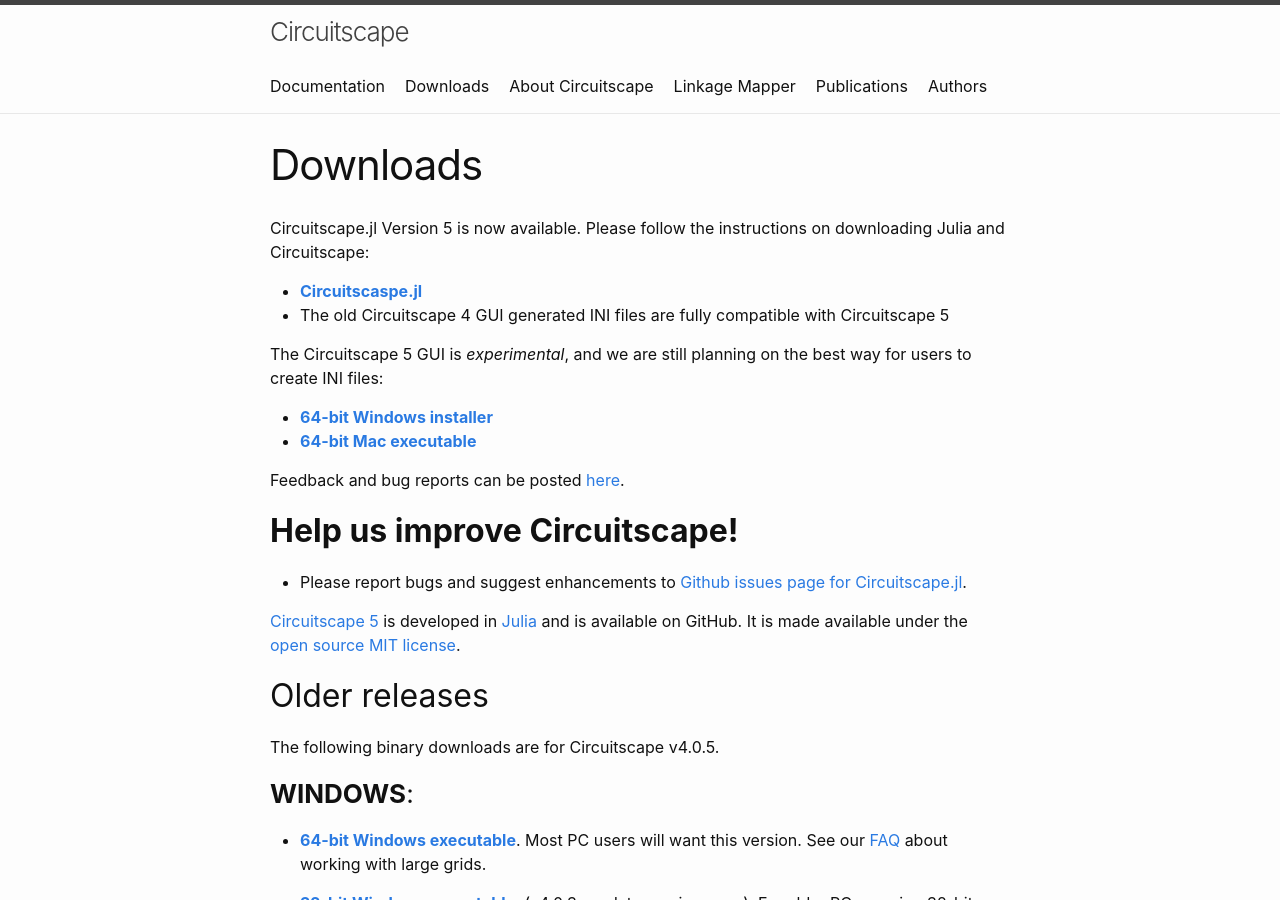
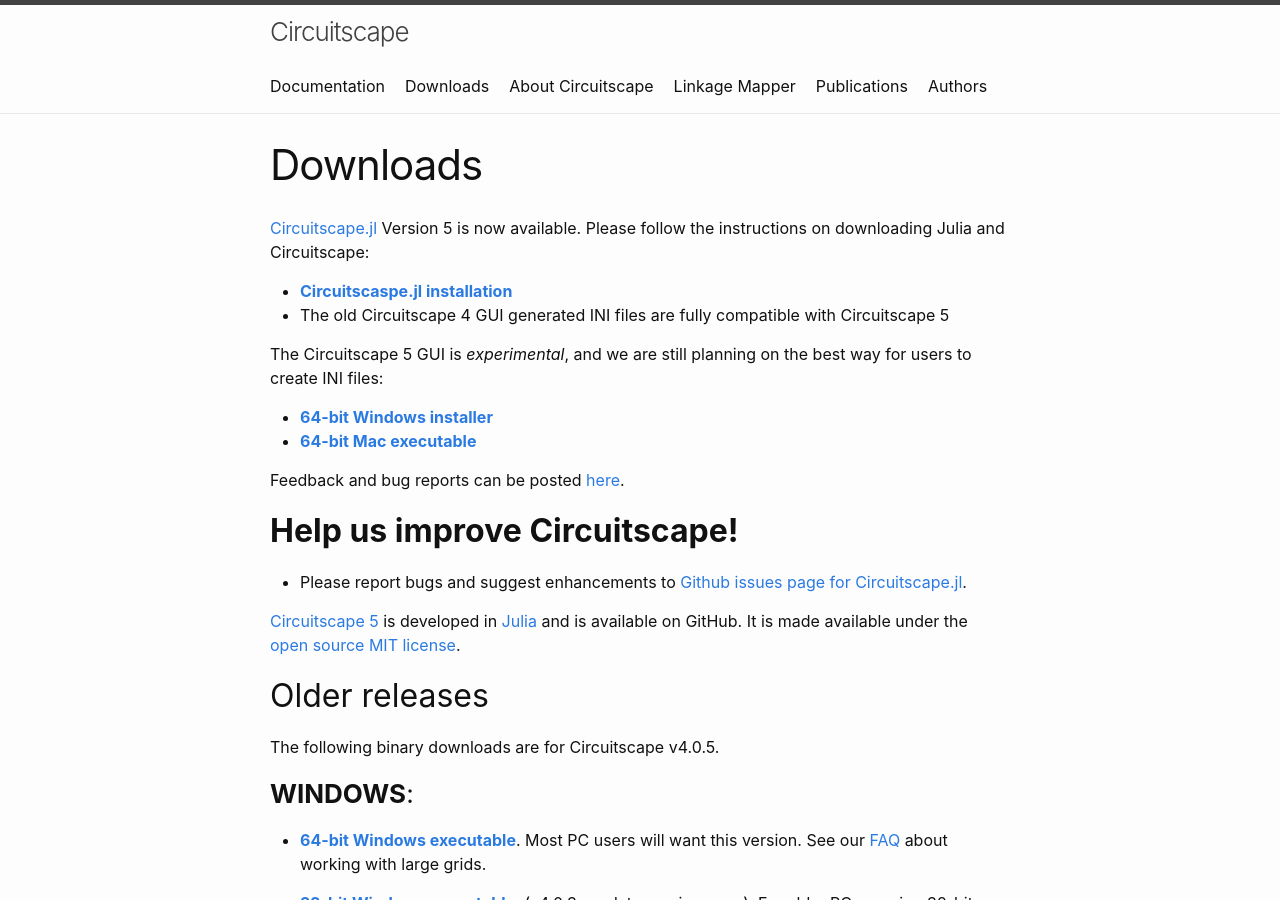
Before and after one commit to Circuitscape/www.circuitscape.org, a Jekyll site: the page built from downloads.md, in a window 1280 px wide and 900 px high. Built offline with Jekyll 4.4.1, drawn with Linux system fonts in a browser that asks for light colours.

Commit message:
Update downloads.md

```diff
--- a/downloads.md
+++ b/downloads.md
@@ -4,9 +4,9 @@
 permalink: downloads/
 ---
 
-Circuitscape.jl Version 5 is now available. Please follow the instructions on downloading Julia and Circuitscape:
+[Circuitscape.jl](https://github.com/Circuitscape/Circuitscape.jl) Version 5 is now available. Please follow the instructions on downloading Julia and Circuitscape:
 
-* [**Circuitscaspe.jl**](https://github.com/Circuitscape/Circuitscape.jl)
+* [**Circuitscaspe.jl installation**](https://github.com/Circuitscape/Circuitscape.jl/blob/master/README.md#Installation)
 * The old Circuitscape 4 GUI generated INI files are fully compatible with Circuitscape 5
 
 The Circuitscape 5 GUI is *experimental*, and we are still planning on the best way for users to create INI files:
```
